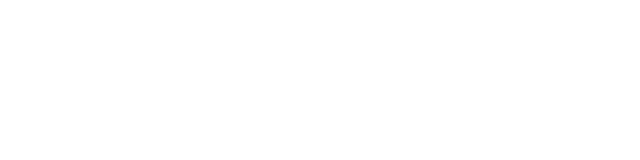
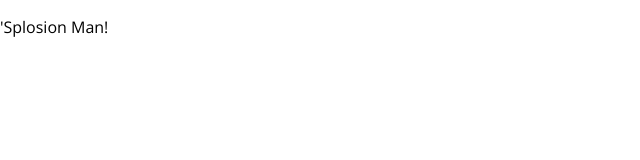
Before and after one commit to jiveace/ReactBurgerApp, a React (Create React App) app: page / in a window 1280 px wide. Shown: the top 160 px of the page, without its empty margins (0-640 px from the left). Built offline with nearby package versions, Linux system fonts and the light colour scheme.

Commit message:
Creating Layout Component

```diff
--- a/src/App.js
+++ b/src/App.js
@@ -1,11 +1,16 @@
 import React, { Component } from 'react';
+import Layout from "./Components/Layout/Layout";
 
 class App extends Component {
   render() {
     return (
-        <div>
-
-        </div>
+      <div>
+        <Layout>
+          <p>
+            'Splosion Man!
+          </p>
+        </Layout>
+      </div>
     );
   }
 }
--- /dev/null
+++ b/src/Components/Layout/Layout.js
@@ -0,0 +1,18 @@
+import React from 'react';
+import Aux from '../../hoc/Auxhilliary'
+
+const layout = (props) => (
+    <Aux>
+      <div>
+        {/*ToolBar*/}
+        {/*SideDrawer*/}
+        {/*Backdrop*/}
+      </div>
+
+      <main>
+        {props.children}
+      </main>
+    </Aux>
+)
+
+export default layout;
--- /dev/null
+++ b/src/hoc/Auxhilliary.js
@@ -0,0 +1,3 @@
+const aux = (props) => props.children;
+
+export default aux;
```
